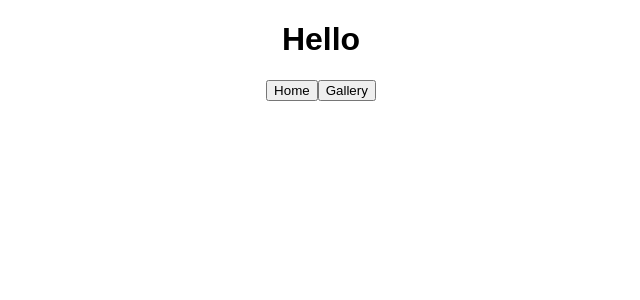
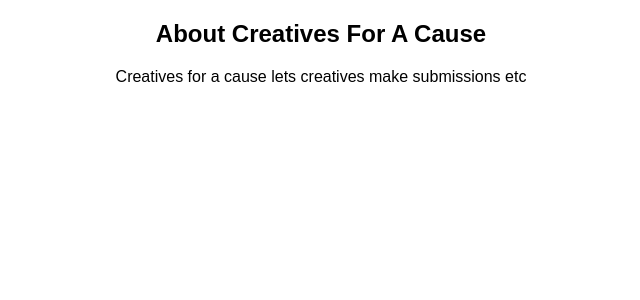
Before and after one commit to harrisblake85/cfac-react, a React (Create React App) app: page /about in a window 1280 px wide. Shown: the top 300 px of the page, without its empty margins (319-959 px from the left). Built offline with nearby package versions, Linux system fonts and the light colour scheme; no server answers.

Commit message:
Home And About Routes Made

```diff
--- /dev/null
+++ b/src/About.js
@@ -0,0 +1,11 @@
+import React from 'react';
+
+const About = () => {
+  return(
+    <div className="About">
+      <h2>About Creatives For A Cause</h2>
+      <p>Creatives for a cause lets creatives make submissions etc</p>
+    </div>
+  )
+}
+export default About;
--- a/src/App.js
+++ b/src/App.js
@@ -5,8 +5,10 @@ import {
 } from 'react-router-dom';
 // import logo from './logo.svg';
 import './App.css';
-import Submissions from './Submissions.js';
-import Submission from './Submission.js'
+// import Submissions from './Submissions.js';
+// import Submission from './Submission.js'
+import Home from './Home.js'
+import About from './About.js'
 // import Best from './Best.js'
 
 class App extends Component {
@@ -73,45 +75,12 @@ class App extends Component {
 
   render() {
     return (
-      <div>
-        <h1>{this.state.hello}</h1>
-        {this.state.submissions &&
-          <Submissions
-
-            submissions={this.state.submissions}
-            showSubmission = {this.showSubmission.bind(this)}
-            />
-        }
-
-        {this.state.best &&
-          <Submission
-            submission = {this.state.best}
-            showSubmission = {this.showSubmission.bind(this)}
-
-            />
-        }
-        {
-          this.state.submission &&
-          <Submission
-            submission = {this.state.submission}
-            />
-        }
-        {
-          <button onClick={
-              this.showHome.bind(this)
-            }>Home</button>
-
-        }
-        {
-          <button onClick={
-              this.showGallery.bind(this)
-            }>Gallery</button>
-
-        }
-
-
-
+      <BrowserRouter>
+      <div className="Container">
+        <Route exact path="/" component={Home}/>
+        <Route path="/about" component={About}/>
       </div>
+      </BrowserRouter>
     );
   }
 }
--- /dev/null
+++ b/src/Home.js
@@ -0,0 +1,12 @@
+import React from 'react';
+
+const Home = () => {
+  return(
+    <div className="Home">
+    <h1>Hello</h1>
+    <h3>Welcome Back</h3>
+    </div>
+  )
+}
+
+export default Home;
```
Also changed, not shown: src/zip.js (added, +34 -0 lines).
